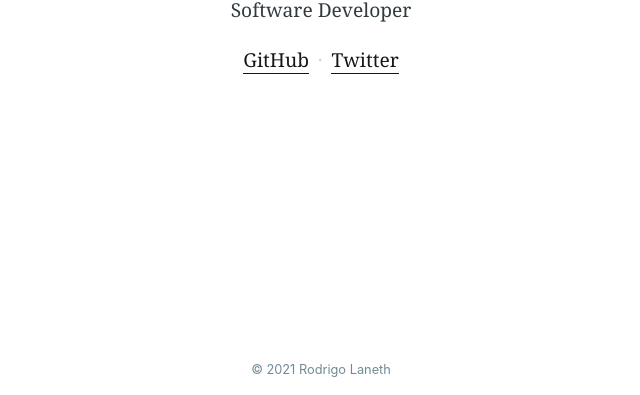
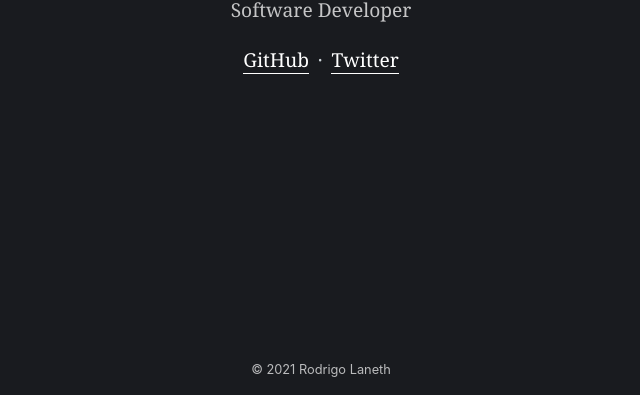
Before and after one commit to rlaneth/rlaneth.github.io, a plain HTML site: page index.html in a window 1280 px wide. Shown: the part 405-800 px from the top of the page, without its empty margins (319-959 px from the left). Drawn offline with Linux system fonts and the dark colour scheme.

Commit message:
Color scheme update & dark mode

```diff
--- a/assets/css/main.css
+++ b/assets/css/main.css
@@ -28,8 +28,8 @@ main a {
 }
 
 main a:hover {
-  color: rgb(0, 168, 255);
-  border-bottom-color: rgb(0, 168, 255);
+  color: rgb(94, 114, 228);
+  border-bottom-color: rgb(94, 114, 228);
 }
 
 main .logo {
@@ -89,3 +89,38 @@ footer {
     font-size: 0.9em;
   }
 }
+
+@media (prefers-color-scheme: dark) {
+  body {
+    background: rgb(25, 27, 31);
+  }
+
+  main h2,
+  main a {
+    color: rgb(255, 255, 255);
+  }
+
+  main p {
+    color: rgba(255, 255, 255, 0.75);
+  }
+
+  main a {
+    border-bottom: solid 1px rgb(255, 255, 255);
+  }
+
+  main li::before {
+    color: rgb(115, 138, 148);
+  }
+
+  footer {
+    color: rgba(255, 255, 255, 0.7);
+  }
+
+  .light-mode {
+    display: none;
+  }
+
+  .dark-mode {
+    display: inline;
+  }
+}
```
